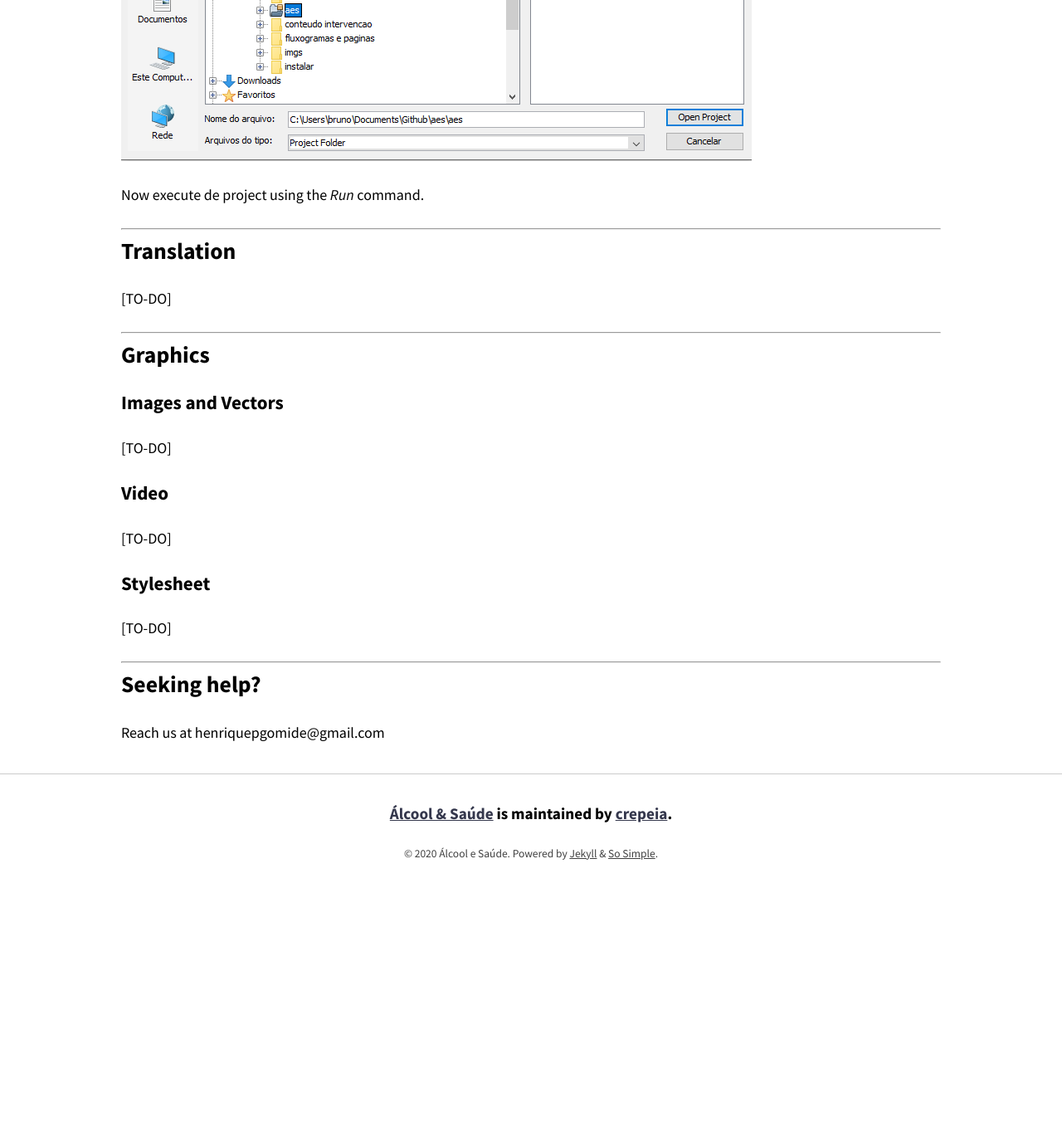
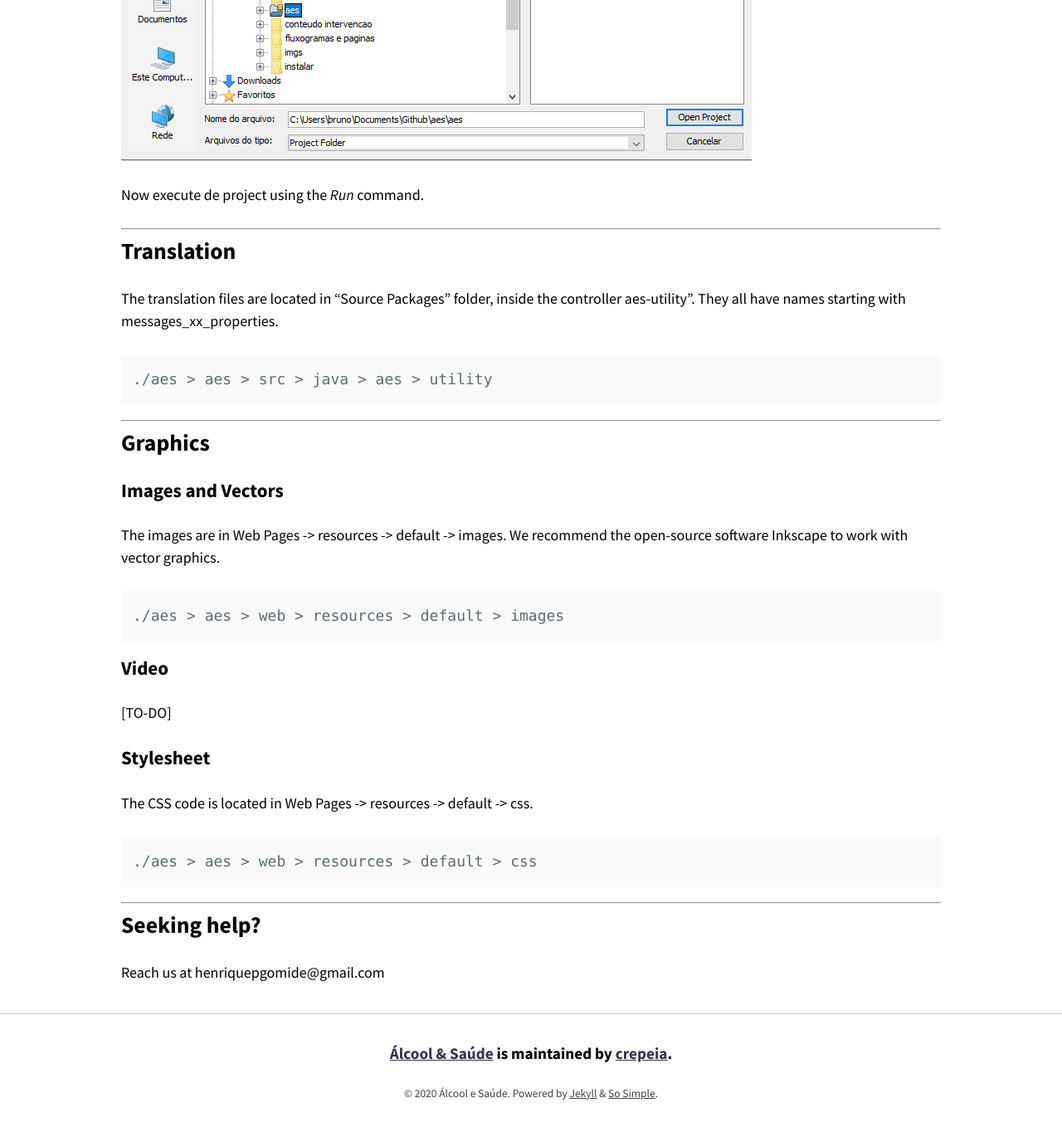
Before and after one commit to crepeia/aes, a Jekyll site: the page built from _projects/web-project.md, in a window 1280 px wide and 1400 px high, scrolled down 7490 px. Shown: the top 1364 px of the window at 83% size. Built offline with Jekyll 4.4.1, drawn with Linux system fonts in a browser that asks for light colours; nearby versions of some CDN libraries; before the commit the page ends 8601 px from its top, so only the background shows below that.

Commit message:
Add Web Project info about Image and CSS

````diff
--- a/_projects/web-project.md
+++ b/_projects/web-project.md
@@ -243,7 +243,12 @@ Now execute de project using the *Run* command.
 
 ## Translation
 
-[TO-DO]
+The translation files are located in “Source Packages” folder, inside the controller aes-utility”. They all have names starting with messages_xx_properties.
+
+```
+./aes > aes > src > java > aes > utility
+```
+
 
 ---
 
@@ -251,13 +256,22 @@ Now execute de project using the *Run* command.
 ## Graphics
 
 ### Images and Vectors
-[TO-DO]
+
+The images are in Web Pages -> resources -> default -> images. We recommend the open-source software Inkscape to work with vector graphics.
+
+```
+./aes > aes > web > resources > default > images
+```
 
 ### Video
 [TO-DO]
 
 ### Stylesheet
-[TO-DO]
+The CSS code is located in Web Pages -> resources -> default -> css.
+```
+./aes > aes > web > resources > default > css
+```
+
 
 ---
 
````
